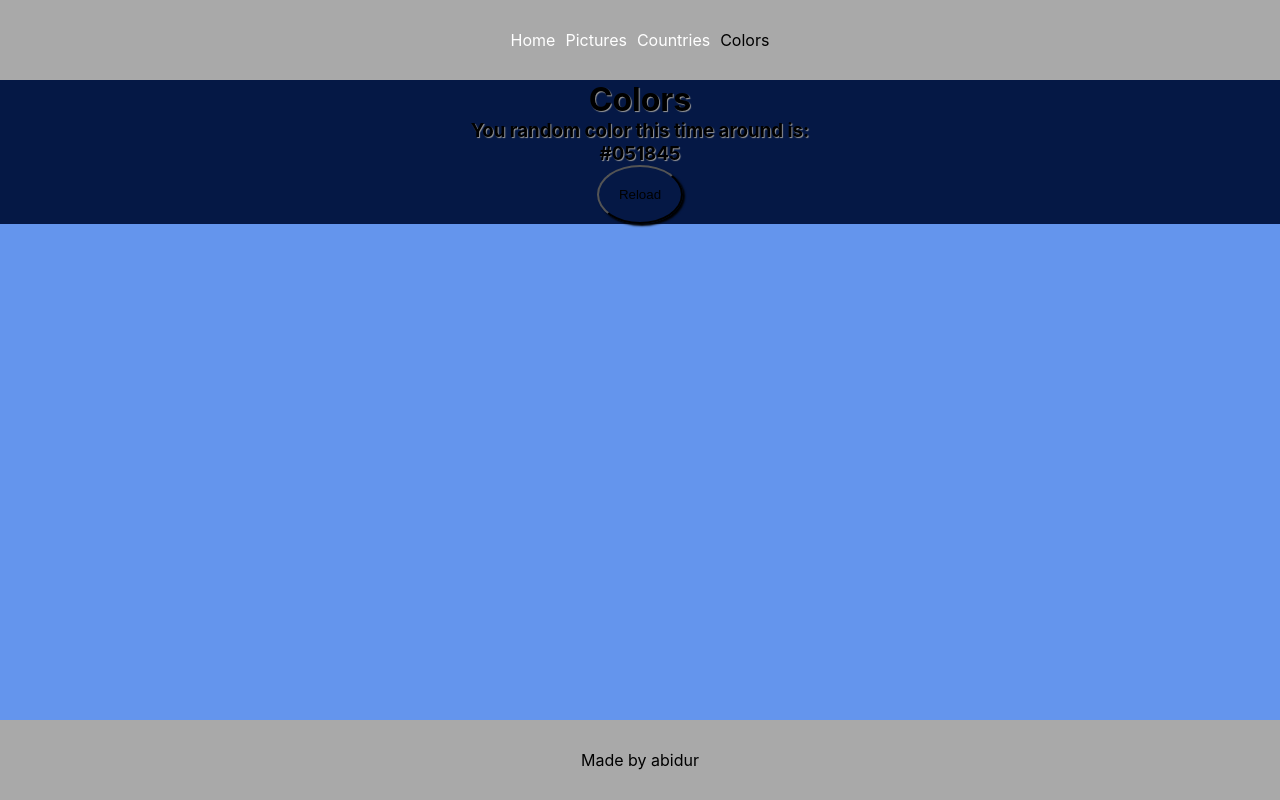
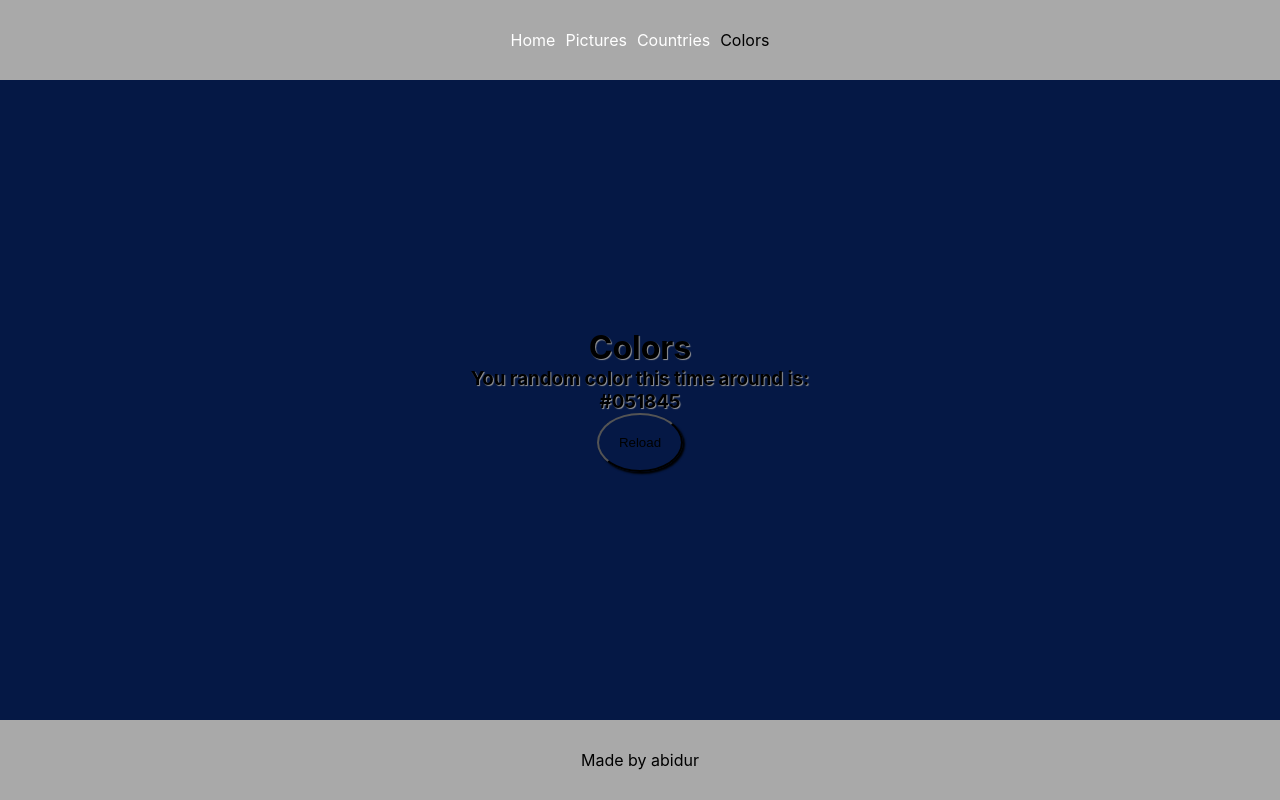
Before and after one commit to abidurr/react-random-generator, a React (Create React App) app: page /colors in a window 1280 px wide. Built offline with nearby package versions, Linux system fonts and the light colour scheme.

Commit message:
Full height body

```diff
--- a/src/components/Colors.tsx
+++ b/src/components/Colors.tsx
@@ -1,12 +1,12 @@
 import React from "react"
 import { Link } from "react-router-dom"
-import StyledColor from "../styles/StyledColor"
+import StyledBody from "../styles/StyledBody"
 import StyledButton from "../styles/StyledButton"
 
 export default function Colors(): JSX.Element {
     const color = getRandomColor()
     return (
-        <StyledColor color={color}>
+        <StyledBody color={color}>
             <h1>Colors</h1>
             <h3>You random color this time around is:</h3>
             <h3>{color}</h3>
@@ -15,7 +15,7 @@ export default function Colors(): JSX.Element {
                     Reload
                 </StyledButton>
             </Link>
-        </StyledColor>
+        </StyledBody>
     )
 }
 
--- a/src/components/Countries.tsx
+++ b/src/components/Countries.tsx
@@ -1,11 +1,12 @@
 import React from "react"
 import { Link } from "react-router-dom"
 import StyledButton from "../styles/StyledButton"
+import StyledBody from "../styles/StyledBody"
 
 export default function Countries(): JSX.Element {
     const country = countries[Math.floor(Math.random() * countries.length)]
     return (
-        <div>
+        <StyledBody>
             <h1>Countries</h1>
             <h2>Your random country this time around is: </h2>
             <h2>{country}</h2>
@@ -14,7 +15,7 @@ export default function Countries(): JSX.Element {
                     Reload
                 </StyledButton>
             </Link>
-        </div>
+        </StyledBody>
     )
 }
 
--- a/src/styles/StyledColor.jsx
+++ b/src/styles/StyledBody.jsx
@@ -1,6 +1,6 @@
 import styled from "styled-components"
 
-const StyledColor = styled.div`
+const StyledBody = styled.div`
     display: flex;
     flex-direction: column;
     align-items: center;
@@ -8,6 +8,11 @@ const StyledColor = styled.div`
     margin: auto;
     text-shadow: 1px 1px 1px #999999;
     background: ${props => props.color};
+    position: absolute;
+    height: 100%;
+    top: 0;
+    z-index: -1;
+    width: 100%;
 `
 
-export default StyledColor
+export default StyledBody
```
